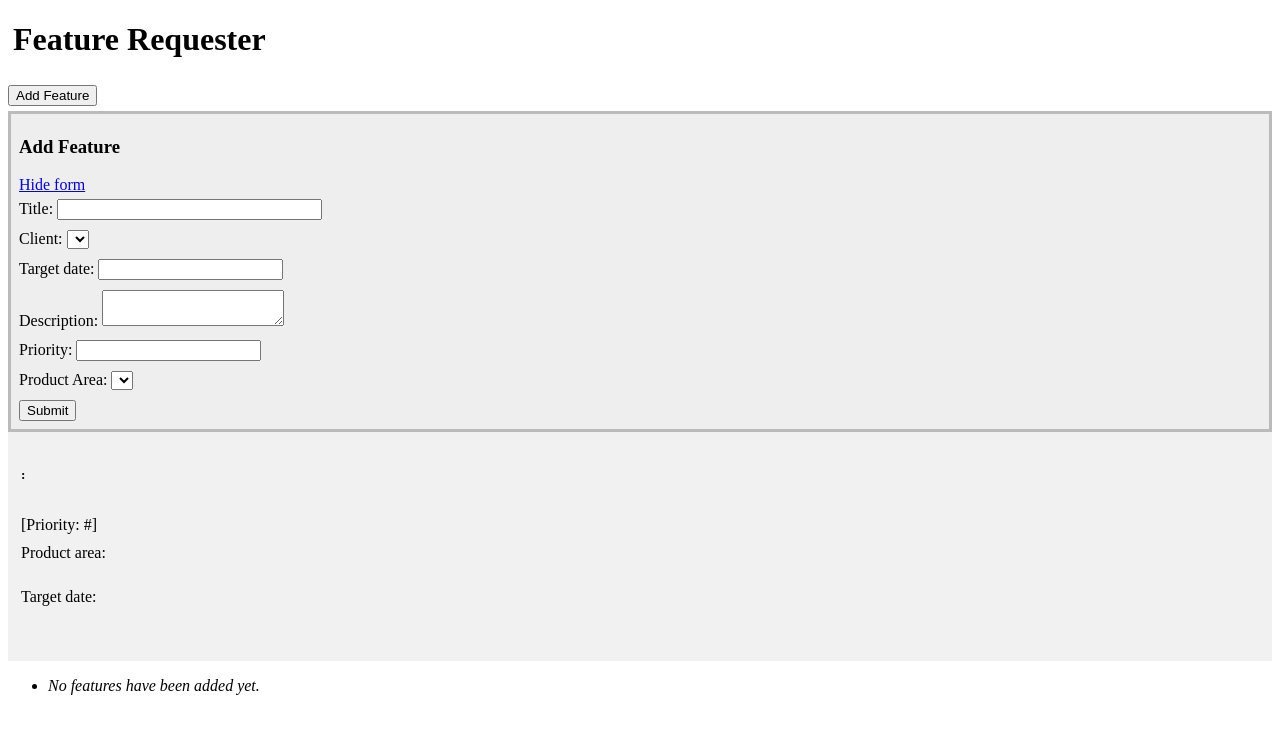
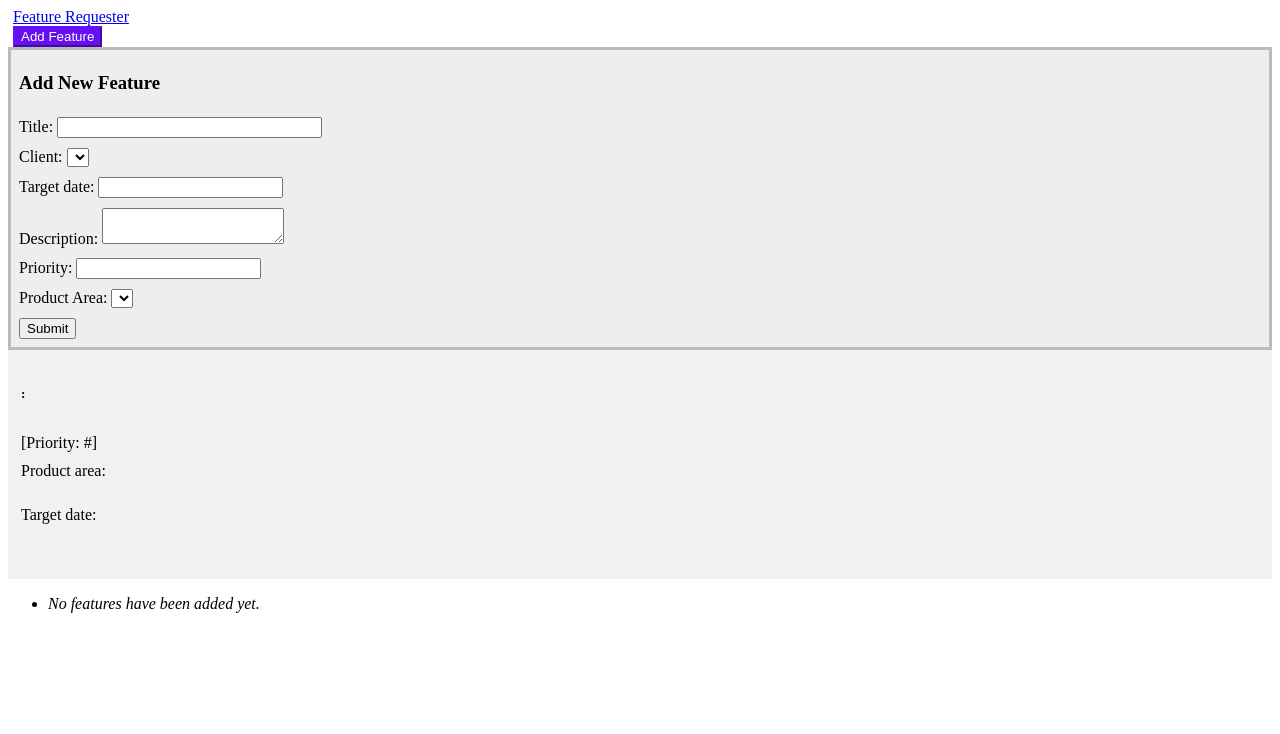
Before and after one commit to quinnajames/feature_requester, a Flask app: template feature_requester/templates/show_features.html in a window 1280 px wide. Shown: the top 734 px of the page. Run offline with Flask 2, Linux system fonts and the light colour scheme; the template is opened without the code that fills it, so the values that code supplies are empty; parts of the project's set-up code (start-up, migrations or seed data) failed here and were passed over; some libraries are stand-ins or nearby versions.

Commit message:
Add navbar and move show/hide new feature there

```diff
--- a/feature_requester/static/app.css
+++ b/feature_requester/static/app.css
@@ -34,3 +34,13 @@
   padding-top: 5px;
   padding-bottom: 5px;
 }
+
+
+.navbar {
+  margin-bottom: 0;
+}
+.btn-indigo {
+  color: #fff;
+  background-color: #6610f2;
+  border-color: #6610f2;
+}
--- a/feature_requester/static/app.js
+++ b/feature_requester/static/app.js
@@ -61,6 +61,7 @@
 
     self.toggleForm = function() {
         console.log("toggleForm");
+        console.log(`changing ${self.showForm()} to ${!self.showForm()}`)
         self.showForm(!self.showForm());
       }
 
--- a/feature_requester/templates/show_features.html
+++ b/feature_requester/templates/show_features.html
@@ -3,38 +3,39 @@
   <head>
     <title>Feature Requester</title>
     <!-- css libs -->
+    <link rel="stylesheet" href="{{ url_for('bower.static', filename='jquery-ui/themes/smoothness/jquery-ui.css') }}" />
     <link rel="stylesheet" href="{{ url_for('bower.static', filename='bootstrap/dist/css/bootstrap.min.css') }}" />
-    <link rel="stylesheet" href="{{ url_for('bower.static', filename='jquery-ui/themes/smoothness/jquery-ui.css') }}" />
     <link rel="stylesheet" href="{{ url_for('bower.static', filename='bootflat/css/bootflat.css') }}" />
 
     <link rel="stylesheet" href="{{ url_for('static', filename='app.css') }}" />
 
     </head>
       <body>
-    <div class="row">
-      <div class="col-md-12">
-        <h1>Feature Requester</h1>
-      </div>
-    </div>
+
+        <div class="navbar navbar-inverse bg-inverse">
+          <div class="container">
+            <div class="row">
+              <div class="col-md-6">
+                <a href="#" class="navbar-brand">Feature Requester</a>
+              </div>
+              <div class="col-md-6">
+                <button class="btn btn-indigo btn-block"
+                  data-bind="click: toggleForm, text: (showForm()) ? 'Hide Form' : 'Add Feature'">Add Feature</button>
+              </div>
+             </div>
+            </div>
+          </div>
 
     <div class="container">
 
-      <!-- ko ifnot: showForm -->
-      <div class="col">
-        <button class="btn btn-primary btn-block" data-bind="click: toggleForm">Add Feature</button>
-      </div>
 
-      <!-- /ko -->
 
 
       <!-- ko if: showForm -->
       <div class="form">
         <div class="row">
             <div class="col-md-8">
-              <h3>Add Feature</h3>
-            </div>
-            <div class="col-md-4">
-              <a href="#" data-bind="click: toggleForm">Hide form</a>
+              <h3>Add New Feature</h3>
             </div>
         </div>
 
@@ -83,7 +84,6 @@
         <!-- /ko -->
       </div>
 
-  </div>
   <div class="container">
 
 
@@ -126,8 +126,8 @@
 
     <!-- js -->
     <script src="{{ url_for('bower.static', filename='jquery/dist/jquery.min.js') }}"></script>
+    <script src="{{ url_for('bower.static', filename='jquery-ui/jquery-ui.min.js') }}"></script>
     <script src="{{ url_for('bower.static', filename='bootstrap/dist/js/bootstrap.min.js') }}"></script>
-    <script src="{{ url_for('bower.static', filename='jquery-ui/jquery-ui.min.js') }}"></script>
     <script src="{{ url_for('bower.static', filename='knockout/dist/knockout.js') }}"></script>
     <script src="{{ url_for('bower.static', filename='knockout-jqueryui/dist/knockout-jqueryui.js') }}"></script>
     <script src="{{ url_for('bower.static', filename='knockout-validation/dist/knockout.validation.min.js') }}"></script>
```
